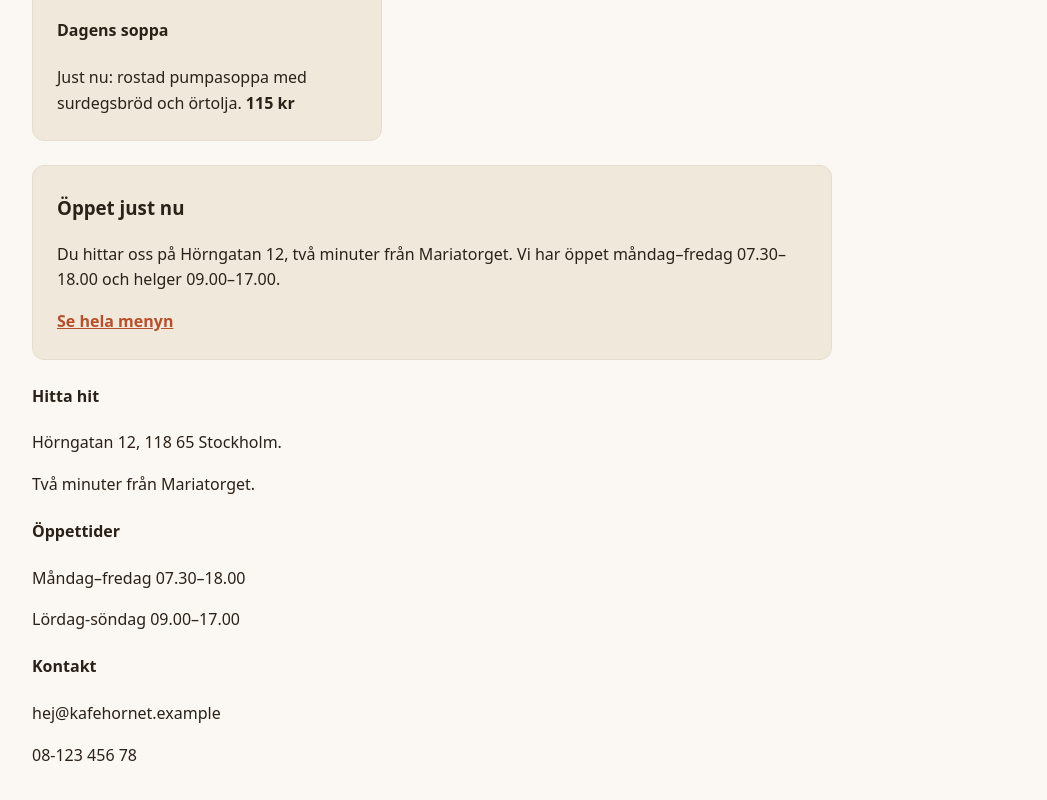
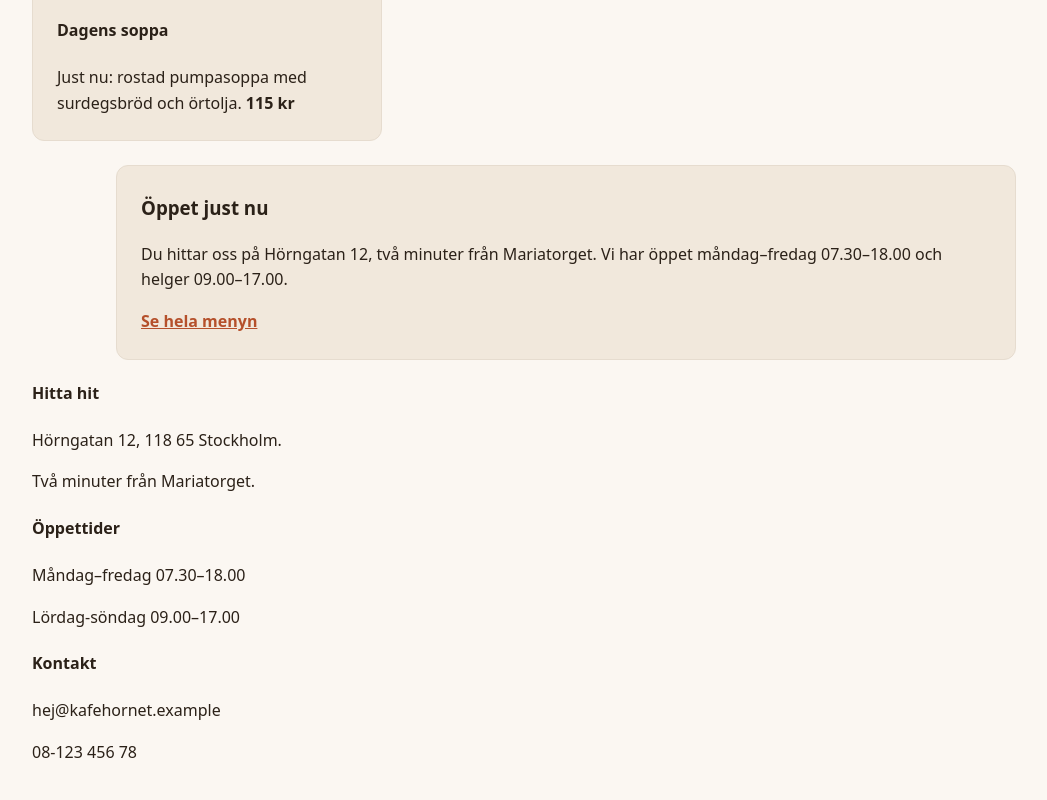
Before and after one commit to astridlar/kafe-hornet, a plain HTML site: page index.html in a window 1280 px wide. Shown: the part 2307-3107 px from the top of the page, without its empty margins (74-1121 px from the left). Drawn offline with Linux system fonts and the light colour scheme.

Commit message:
lagt till kort, färg och typsnitt

```diff
--- a/index.html
+++ b/index.html
@@ -73,7 +73,7 @@
           </p>
         </article>
       </section>
-      <section class="card2">
+      <section class="card card--wide">
         <h3>Öppet just nu</h3>
         <p>
           Du hittar oss på Hörngatan 12, två minuter från Mariatorget. Vi har
--- a/style.css
+++ b/style.css
@@ -72,13 +72,9 @@ button {
   border-radius: 12px;
   margin: 24px 0;
 }
-.card2 {
-  max-width: 800px;
-  background-color: #f1e8dc;
-  padding: 8px 24px;
-  border: 1px solid #e6dccf;
-  border-radius: 12px;
-  margin: 24px 0;
+.card--wide {
+  max-width: 900px;
+  margin: 0 auto;
 }
 img {
   width: 100%;
@@ -108,8 +104,14 @@ select,
 textarea {
   width: 50%;
   padding: 8px;
-  font-family: system-ui, Helvetica, Arial, sans-serif;
+  font-family: system-ui / Helvetica / Arial;
   font-size: 1rem;
   border: 1px solid #c9d1da;
   border-radius: 4px;
 }
+
+footer {
+}
+
+header {
+}
```
